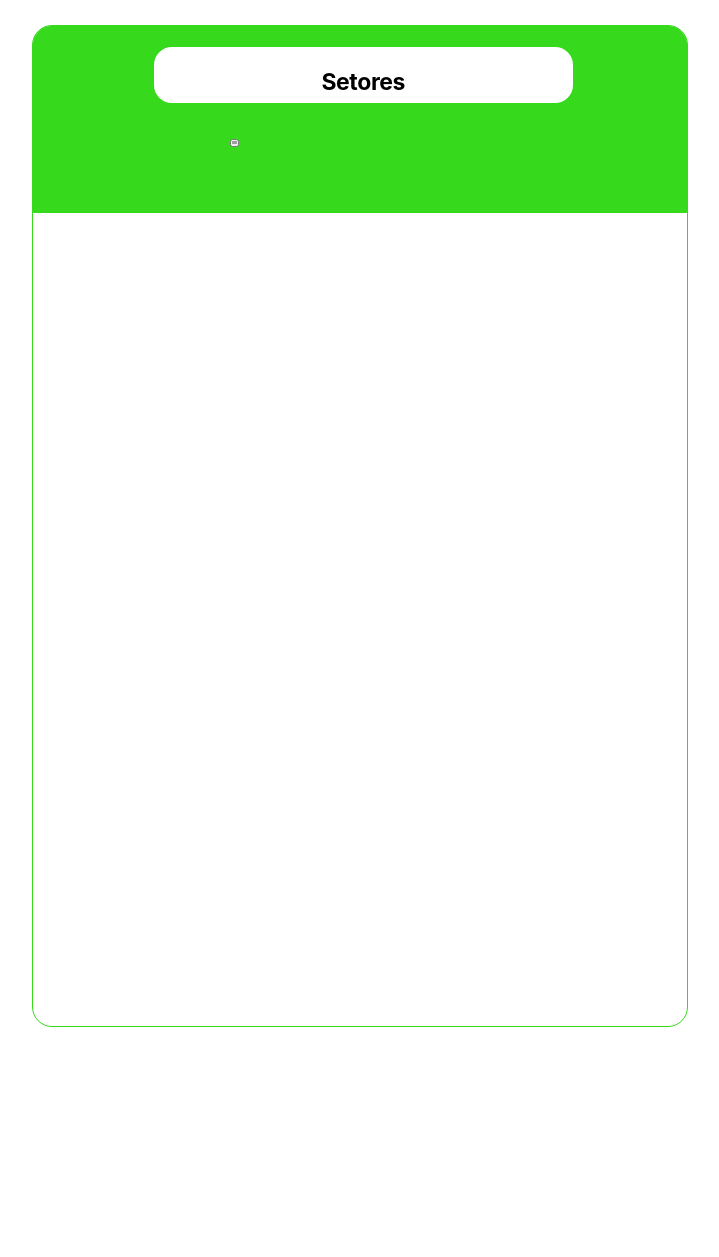
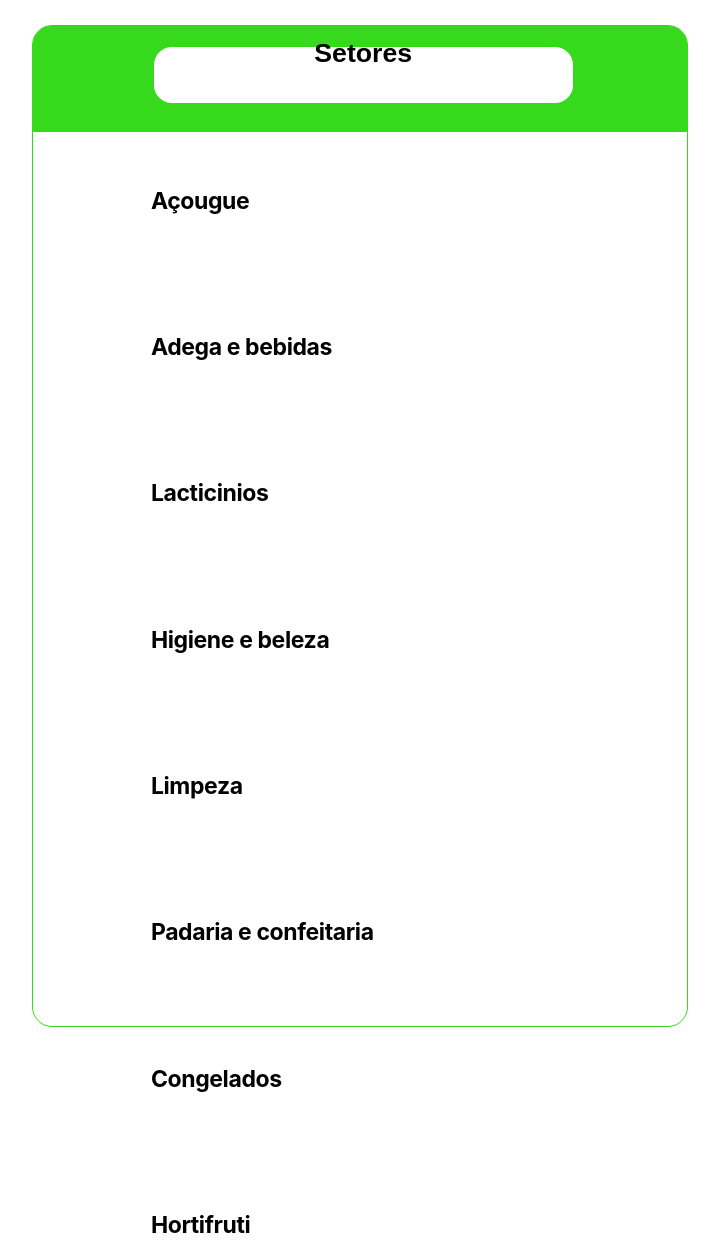
Before and after one commit to O-Carvalho/Smart-Cart, a plain HTML site: page src/Setores - outro/index.html in a window 1280 px wide. Shown: the whole page, without its empty margins (280-999 px from the left). Drawn offline with Linux system fonts and the light colour scheme.

Commit message:
Update index.html

```diff
--- a/src/Setores - outro/index.html
+++ b/src/Setores - outro/index.html
@@ -13,18 +13,40 @@
         <div class="titulo">
             <a href="https://www.figma.com/file/uruMd8AzXDNo5O9lcp9aI7/Projeto-Jo%C3%A3o?node-id=0%3A1&t=RnJadZ8bL5h9WQiF-0"></a>
                 <button class="btn">
-                    <p>Setores</p>
+                    <h1>Setores</h1>
                 </button>
-
-            <a href="https://docs.google.com/document/d/1yK2wg-CttHfLv4uLnym0D1-Y2jUpXrhIGBqi97glTkI/edit"></a>
-                <button>
-                    <img src="https://cdn-icons-png.flaticon.com/512/1280/1280115.png" alt="Voltar">
-                </button>
-
         </div>
 
-        <div>
+        <div class="butchery">
+            <p>Açougue</p>
+        </div>
 
+        <div class="drinks">
+            <p>Adega e bebidas</p>
+        </div>
+
+        <div class="dairy">
+            <p>Lacticinios</p>
+        </div>
+
+        <div class="beauty">
+            <p>Higiene e beleza</p>
+        </div>
+
+        <div class="cleaning">
+            <p>Limpeza</p>
+        </div>
+
+        <div class="bakery">
+            <p>Padaria e confeitaria</p>
+        </div>
+
+        <div class="frozen">
+            <p>Congelados</p>
+        </div>
+
+        <div class="hortifruti">
+            <p>Hortifruti</p>
         </div>
     </div>
 
```
